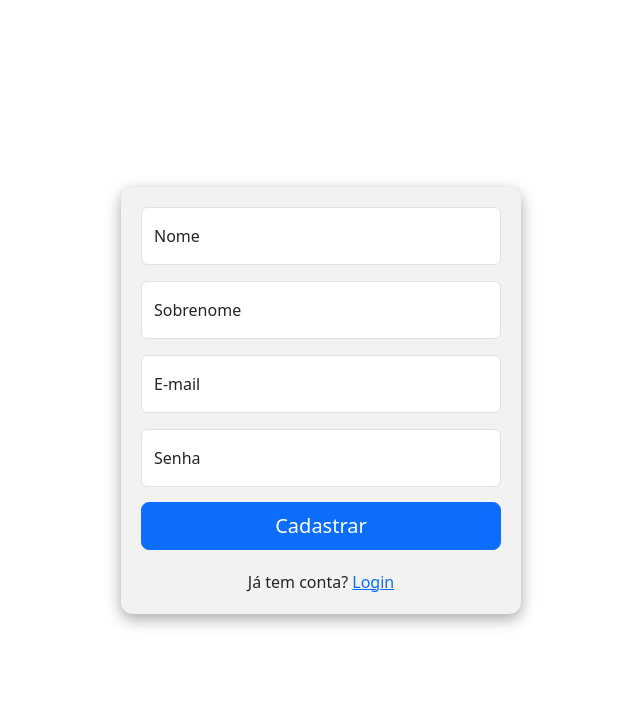
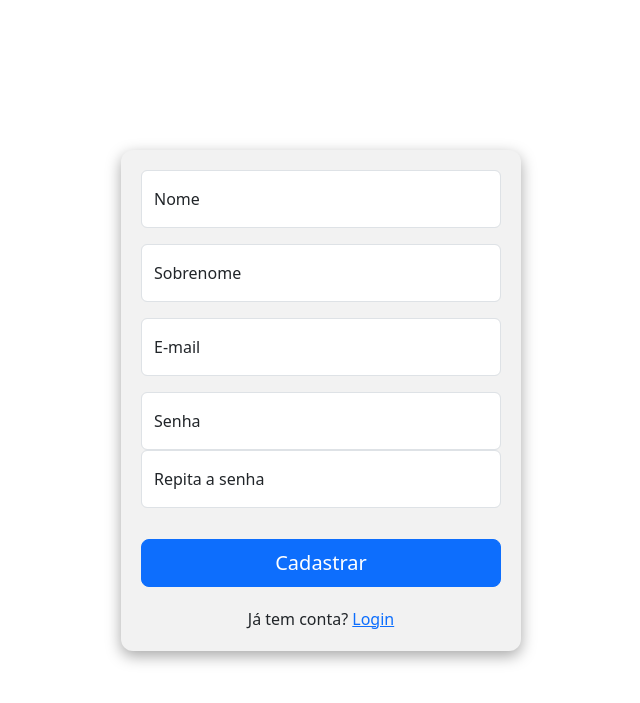
Before and after one commit to Eduardo-Orsi/gestao-financas, a Django app: page /register/ in a window 1280 px wide. Shown: the top 703 px of the page, without its empty margins (319-959 px from the left). Run offline with Django 4.2, Linux system fonts and the light colour scheme.

Commit message:
fixing password validation

```diff
--- a/users/templates/register.html
+++ b/users/templates/register.html
@@ -38,6 +38,14 @@
 
             </div>
 
+            <div class="form-floating mb-3">
+
+                <input name="password_validation" type="password" class="form-control" id="floatingInput" placeholder="Senha">
+
+                <label for="floatingInput">Repita a senha</label>
+
+            </div>
+
             <button type="submit" class="btn btn-primary mx-auto btn-lg">Cadastrar</button>
 
             <p class="register">Já tem conta? <a href="{% url 'login' %}">Login</a></p>
```
